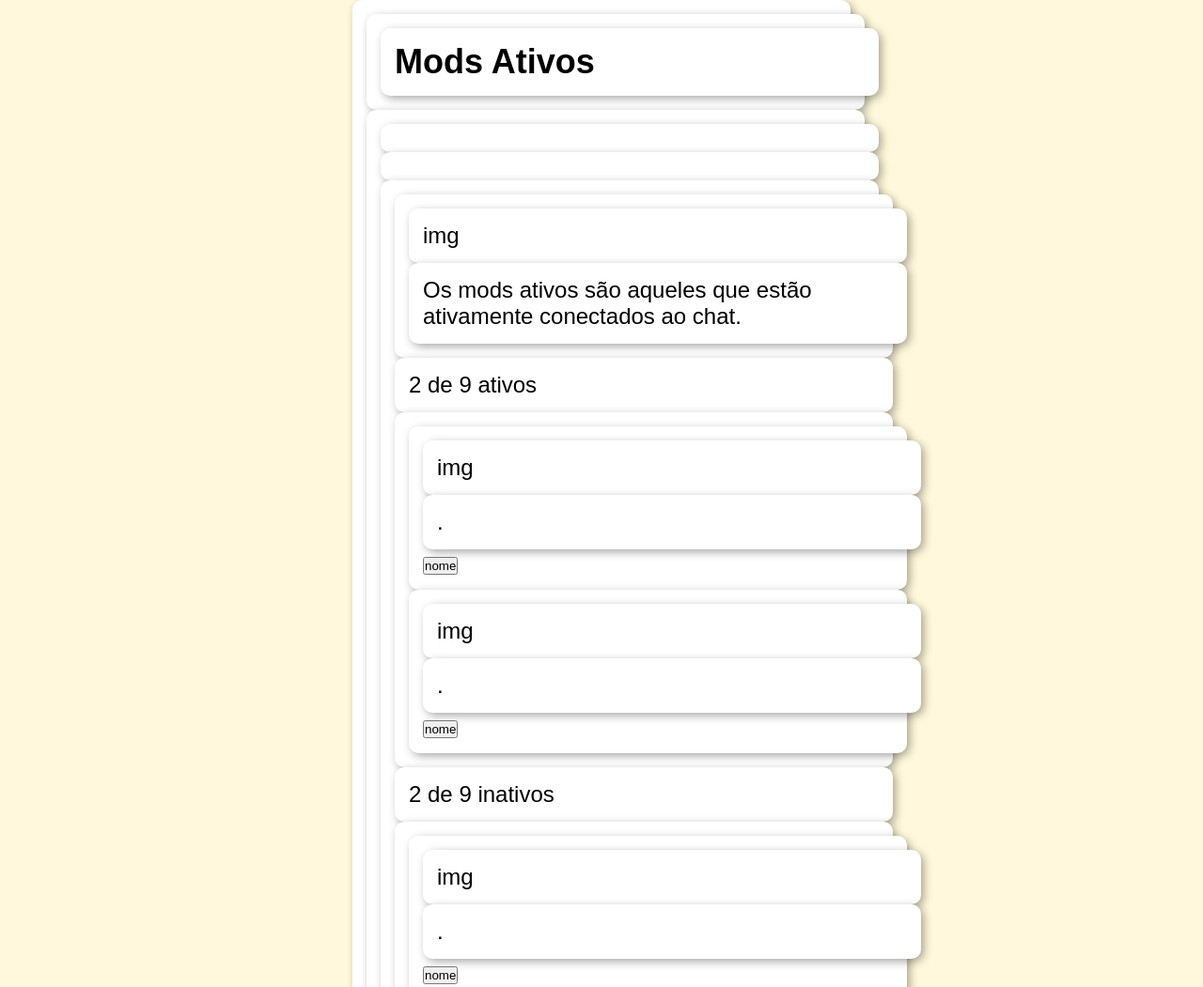
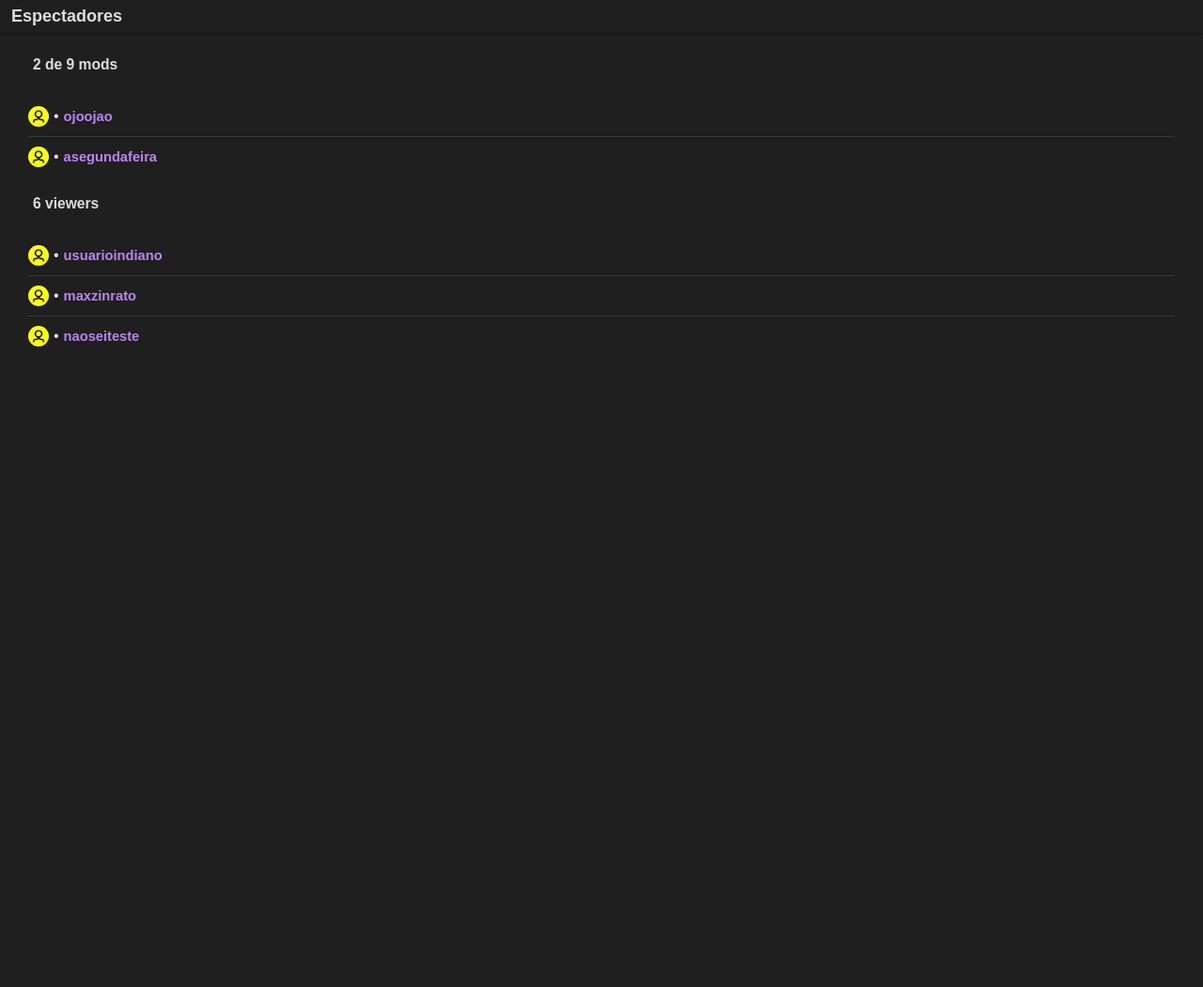
Before and after one commit to jlucassaldanha/js-view-viewers, a plain HTML site: page index.html in a window 1280 px wide. Shown: the top 1051 px of the page at 94% size. After the commit the page ends 800 px from the top, so only its background shows below. Drawn offline with Linux system fonts and the light colour scheme.

Commit message:
interface inicial

```diff
--- a/index.html
+++ b/index.html
@@ -4,61 +4,71 @@
     <meta charset="UTF-8">
     <meta name="viewport" content="width=device-width, initial-scale=1.0">
     <title>Viewers</title>
-    <!---<link rel="stylesheet" href="style.css">--->
+    <!---
+    <link rel="stylesheet" href="style.css">
+    https://dashboard.twitch.tv/popout/u/ojoojao/stream-manager/active-mods?uuid=44323affcb35083c5802f0dd6f7a48ed
+    --->
     <link rel="stylesheet" href="style.css">
 </head>
 <body>
+
+    <header>
+        <h2>Espectadores</h2>
+    </header>
+
     <main>
 
+        <section id="mods">
 
-            <div id="header">
-                <div>
-                    <h2>Mods Ativos</h2>
-                </div>
+            <div id="modsTitle">
+                <h3>2 de 9 mods</h3>
             </div>
-            <div id="section">
-                <div id="scroll"></div>
-                <div id="scroll"></div>
 
-                <div id="content">
-                    <div id="header">
-                        <div>img</div>
-                        <div><p>Os mods ativos são aqueles que estão ativamente conectados ao chat.</p></div>
-                    </div>
-                    <div id="titulo">
-                        <p>2 de 9 ativos</p>
-                    </div>
-                    <div id="nomes">
-                        <div id="nome1">
-                            <div id="foto"><img src="" alt="">img</div>
-                            <div><span>.</span></div>
-                            <button><p>nome</p></button>
-                        </div>
-                        <div id="nome1">
-                            <div id="foto"><img src="" alt="">img</div>
-                            <div><span>.</span></div>
-                            <button><p>nome</p></button>
-                        </div>
-                    </div>
-                    <div id="titulo">
-                        <p>2 de 9 inativos</p>
-                    </div>
-                    <div id="nomes">
-                        <div id="nome1">
-                            <div id="foto"><img src="" alt="">img</div>
-                            <div><span>.</span></div>
-                            <button><p>nome</p></button>
-                        </div>
-                        <div id="nome1">
-                            <div id="foto"><img src="" alt="">img</div>
-                            <div><span>.</span></div>
-                            <button><p>nome</p></button>
-                        </div>
-                    </div>
+            <section id="modsUsers">
+                <div id="user1">
+                    <img src="profile.png" alt=".">
+                    <span>•</span>
+                    <a href=""><strong>ojoojao</strong></a>
                 </div>
 
+                <div id="user">
+                    <img src="profile.png" alt=".">
+                    <span>•</span>
+                    <a href=""><strong>asegundafeira</strong></a>
+                </div>
+            </section>
+
+        </section>
+
+        <section id="viewers">
+
+            <div id="viewersTitle">
+                <h3>6 viewers</h3>
             </div>
 
+            <section id="viewersUsers">
+                <div id="user1">
+                    <img src="profile.png" alt=".">
+                    <span>•</span>
+                    <a href=""><strong>usuarioindiano</strong></a>
+                </div>
+
+                <div id="user">
+                    <img src="profile.png" alt=".">
+                    <span>•</span>
+                    <a href=""><strong>maxzinrato</strong></a>
+                </div>
+
+                <div id="user">
+                    <img src="profile.png" alt=".">
+                    <span>•</span>
+                    <a href=""><strong>naoseiteste</strong></a>
+                </div>
+            </section>
+
+        </section>
+
     </main>
+
 </body>
 </html>
--- a/style.css
+++ b/style.css
@@ -1,38 +1,75 @@
 @charset "UTF-8";
 
 * {
+
+    color: rgb(221, 221, 221);
     margin: 0px;
     padding: 0px;
 }
 
 body {
-    font: normal 18pt Arial;
-    background: cornsilk;
+    background: rgb(31, 31, 31);
 }
 
 header {
-    text-align: center;
-    background: blueviolet;
-    padding: 10px;
+    font: normal 9pt Arial;
+    padding: 7px 7px 7px 12px;
+    box-shadow: 0px 1px 2px rgba(0, 0, 0, 0.377);
 }
 
-section {
-    min-height: 100vh;
+main {
+    padding-top: 15px;
+    padding-left: 30px;
+    padding-right: 30px;
 }
 
-div, main {
-   background: white;
-    border-radius: 10px;
-    padding: 15px;
-    width: 500px;
-    margin: auto;
-    box-shadow: 3px 3px 10px rgba(0, 0, 0, 0.342);
+div#modsTitle {
+    font: normal 10pt Arial;
+    padding-top: 5px;
+    padding-bottom: 20px;
+    margin: 5px;
 }
 
-footer {
-    min-height: 10px;
-    padding: 10px;
-    text-align: center;
-    color: white;
-    background: black;
+div#viewersTitle {
+    font: normal 10pt Arial;
+    padding-top: 15px;
+    padding-bottom: 20px;
+    margin: 5px;
 }
+
+div#user1 {
+    padding-top: 10px;
+    padding-bottom: 10px;
+    align-items: center;
+    font: normal 12pt Arial;
+    display: flex;
+}
+
+div#user {
+    border-top: 1px solid rgba(83, 83, 95, 0.48);
+    padding-top: 10px;
+    padding-bottom: 10px;
+    align-items: center;
+    font: normal 12pt Arial;
+    display: flex;
+}
+
+img {
+    width: 22px;
+    height: 22px;
+    border-radius: 50%;
+}
+
+span {
+    padding-left: 5px;
+    padding-right: 5px;
+}
+
+a {
+    text-decoration: none;
+    font: normal 11pt Arial;
+}
+
+strong {
+    color: rgb(188, 132, 241);
+}
--- /dev/null
+++ b/style1.css
@@ -0,0 +1,38 @@
+@charset "UTF-8";
+
+* {
+    margin: 0px;
+    padding: 0px;
+}
+
+body {
+    font: normal 18pt Arial;
+    background: cornsilk;
+}
+
+header {
+    text-align: center;
+    background: blueviolet;
+    padding: 10px;
+}
+
+section {
+    min-height: 100vh;
+}
+
+div, main {
+   background: white;
+    border-radius: 10px;
+    padding: 15px;
+    width: 500px;
+    margin: auto;
+    box-shadow: 3px 3px 10px rgba(0, 0, 0, 0.342);
+}
+
+footer {
+    min-height: 10px;
+    padding: 10px;
+    text-align: center;
+    color: white;
+    background: black;
+}
```
Also changed, not shown: index1.html (added, +64 -0 lines), index2.html (deleted, +0 -52 lines), profile.png (added).
